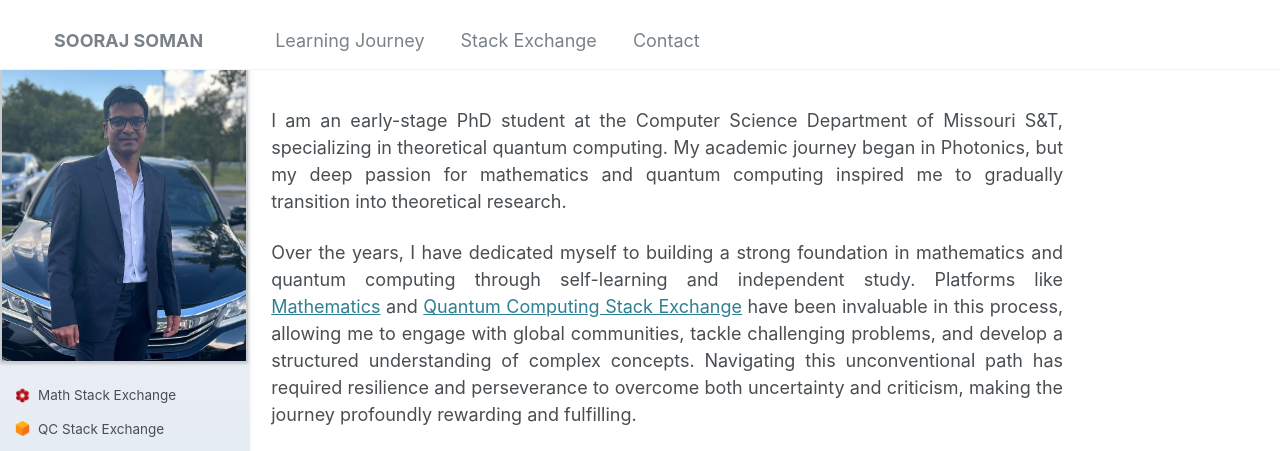
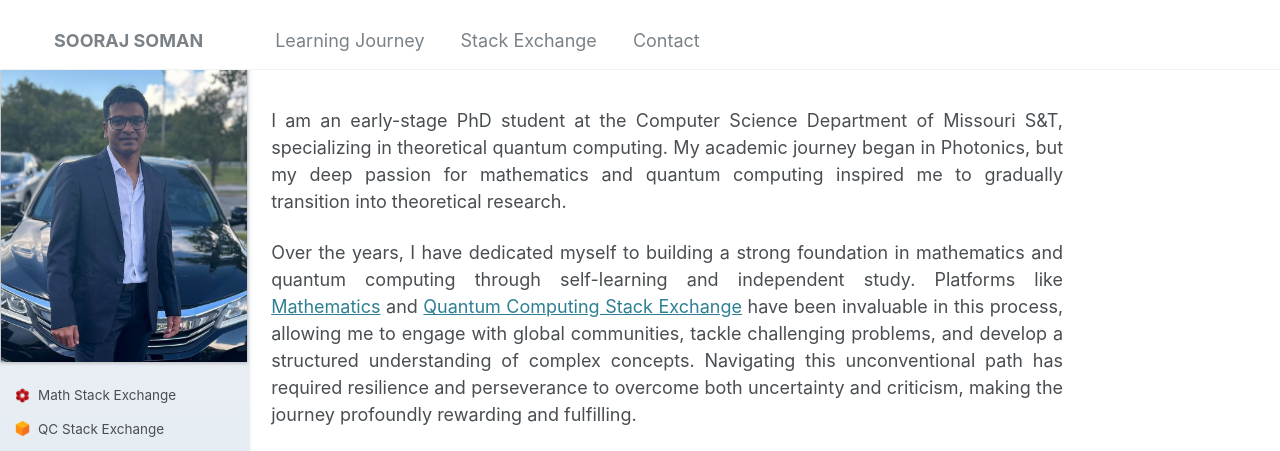
Before and after one commit to soorajss1729/soorajss1729.github.io, a Jekyll site: the page built from _pages/about.md, in a window 1280 px wide. Shown: the top 451 px of the page. Built offline with Jekyll 4.4.1, drawn with Linux system fonts in a browser that asks for light colours.

Commit message:
Update _sidebar.scss

```diff
--- a/_sass/_sidebar.scss
+++ b/_sass/_sidebar.scss
@@ -99,7 +99,7 @@
   align-items: center;
   width: 100%;
   aspect-ratio: 4 / 5;
-  border-radius: 2px;
+  border-radius: 1px;
   margin: 0 auto;
   margin-left: 0em;
   margin-right: 0em;
@@ -109,8 +109,8 @@
     height: 100%;
     object-fit: cover;
     object-position: center;
-    border-radius: 2px;
-    border: 2px solid #ccc;
+    border-radius: 1px;
+    border: 1px solid #ccc;
     box-shadow: 0 1px 3px rgba(0, 0, 0, 0.15);
   }
 
```
